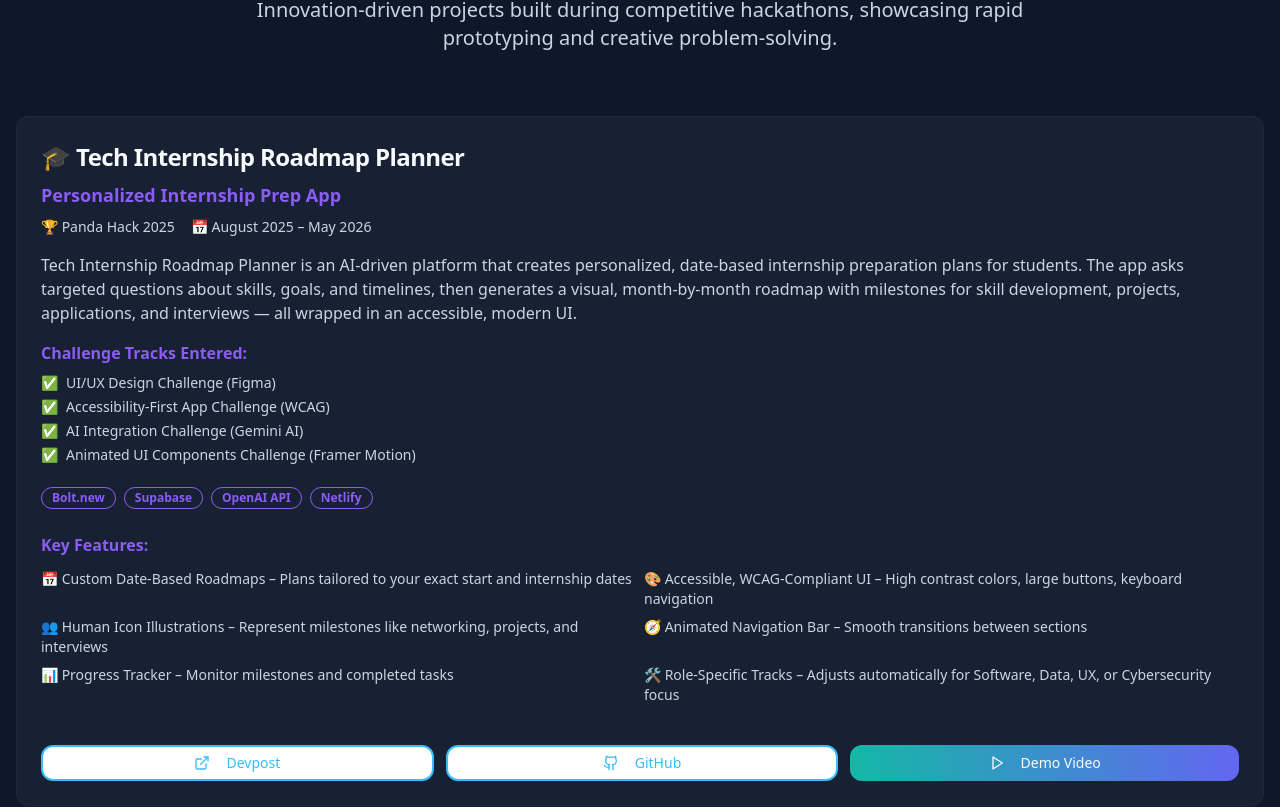
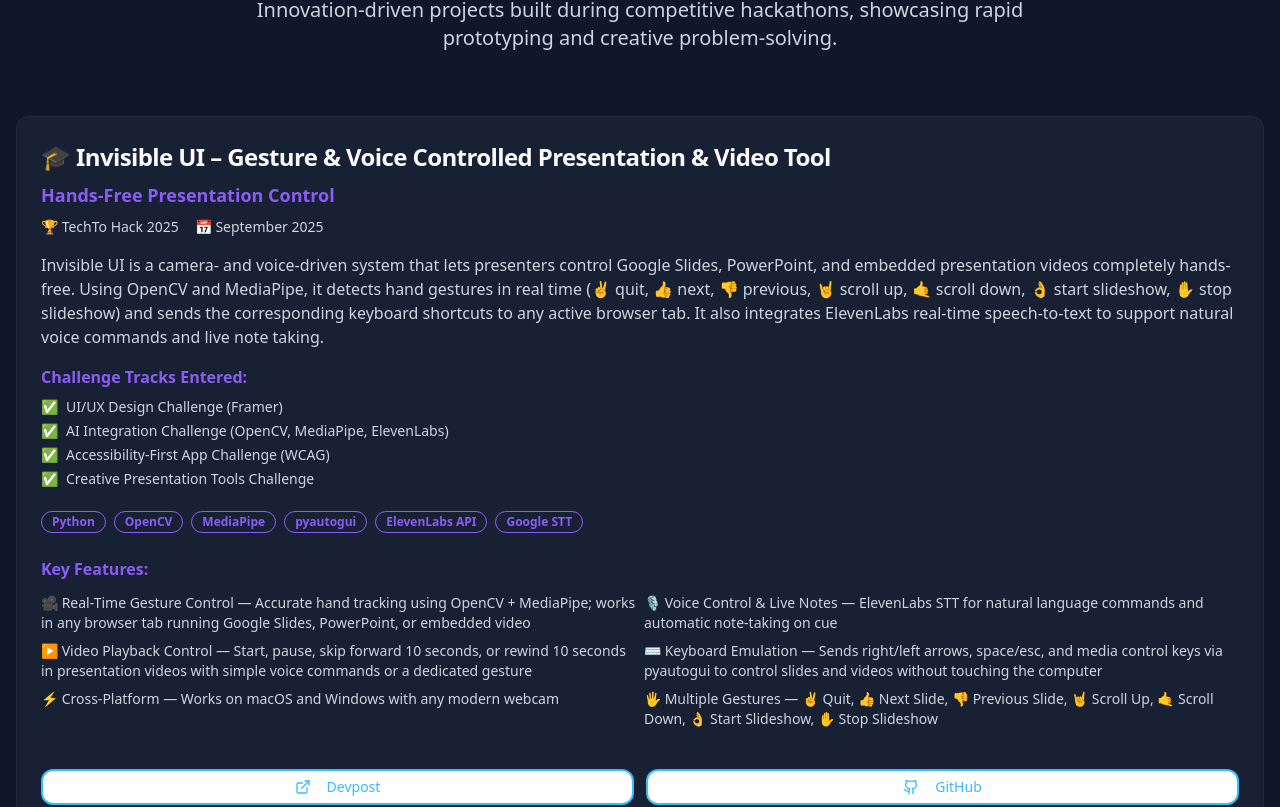
Before and after one commit to najmasultani/My-Portfolio, a React (Vite) app: page / in a window 1280 px wide. Shown: the part 6256-7063 px from the top of the page. Built offline with nearby package versions, Linux system fonts and the light colour scheme.

Commit message:
Add Invisible UI hackathon project

```diff
--- a/src/components/Hackathons.tsx
+++ b/src/components/Hackathons.tsx
@@ -8,6 +8,32 @@ export const Hackathons = () => {
   const { ref, isVisible } = useScrollAnimation();
 
   const hackathons = [
+    {
+      title: "Invisible UI – Gesture & Voice Controlled Presentation & Video Tool",
+      subtitle: "Hands-Free Presentation Control",
+      event: "TechTo Hack 2025",
+      period: "September 2025",
+      description: "Invisible UI is a camera- and voice-driven system that lets presenters control Google Slides, PowerPoint, and embedded presentation videos completely hands-free. Using OpenCV and MediaPipe, it detects hand gestures in real time (✌️ quit, 👍 next, 👎 previous, 🤘 scroll up, 🤙 scroll down, 👌 start slideshow, ✋ stop slideshow) and sends the corresponding keyboard shortcuts to any active browser tab. It also integrates ElevenLabs real-time speech-to-text to support natural voice commands and live note taking.",
+      challengeTracks: [
+        "UI/UX Design Challenge (Framer)",
+        "AI Integration Challenge (OpenCV, MediaPipe, ElevenLabs)",
+        "Accessibility-First App Challenge (WCAG)",
+        "Creative Presentation Tools Challenge"
+      ],
+      keyFeatures: [
+        "🎥 Real-Time Gesture Control — Accurate hand tracking using OpenCV + MediaPipe; works in any browser tab running Google Slides, PowerPoint, or embedded video",
+        "🎙 Voice Control & Live Notes — ElevenLabs STT for natural language commands and automatic note-taking on cue",
+        "▶️ Video Playback Control — Start, pause, skip forward 10 seconds, or rewind 10 seconds in presentation videos with simple voice commands or a dedicated gesture",
+        "⌨️ Keyboard Emulation — Sends right/left arrows, space/esc, and media control keys via pyautogui to control slides and videos without touching the computer",
+        "⚡ Cross-Platform — Works on macOS and Windows with any modern webcam",
+        "🖐 Multiple Gestures — ✌️ Quit, 👍 Next Slide, 👎 Previous Slide, 🤘 Scroll Up, 🤙 Scroll Down, 👌 Start Slideshow, ✋ Stop Slideshow"
+      ],
+      techStack: ["Python", "OpenCV", "MediaPipe", "pyautogui", "ElevenLabs API", "Google STT"],
+      github: "https://github.com/najmasultani/Invisible-UI",
+      demo: "#", // Placeholder for demo video
+      devpost: "#", // Placeholder for devpost
+      showDemo: false // Set to false until demo video is available
+    },
     {
       title: "Tech Internship Roadmap Planner",
       subtitle: "Personalized Internship Prep App",
```
